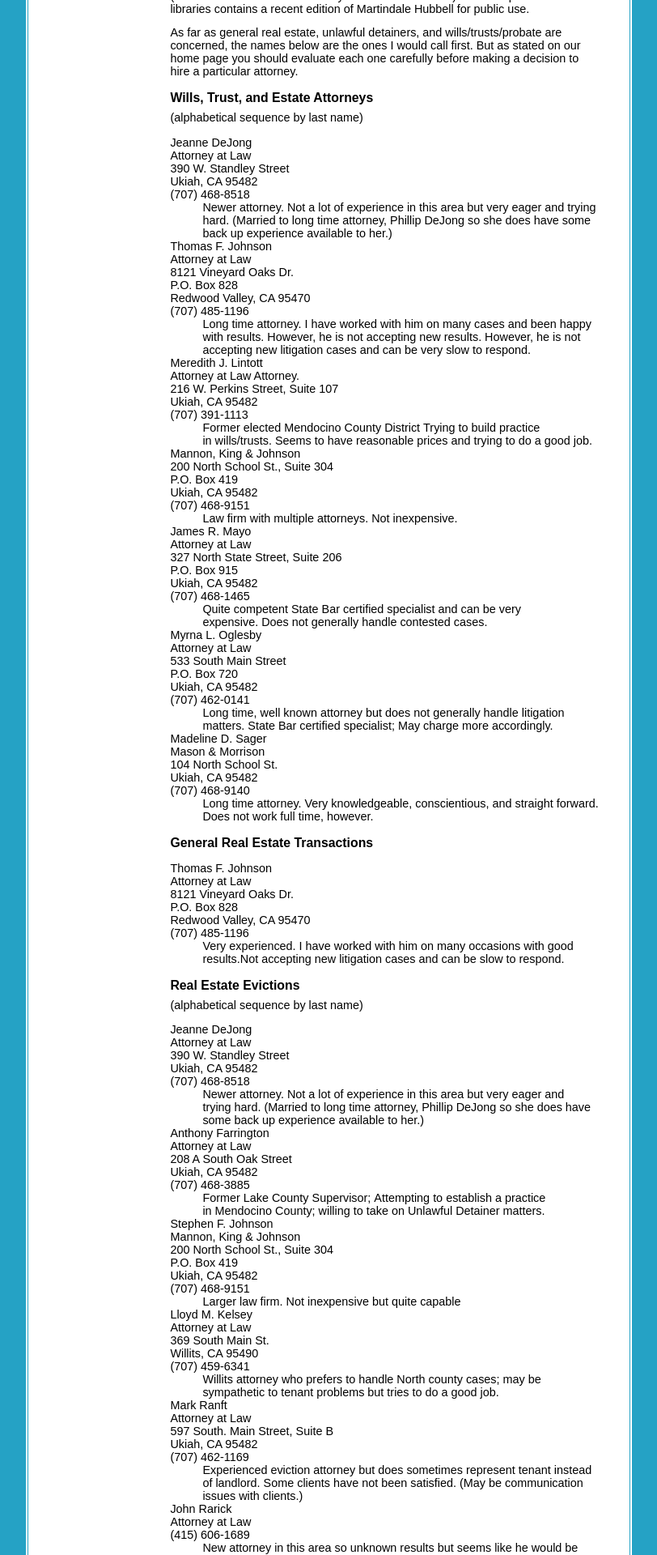
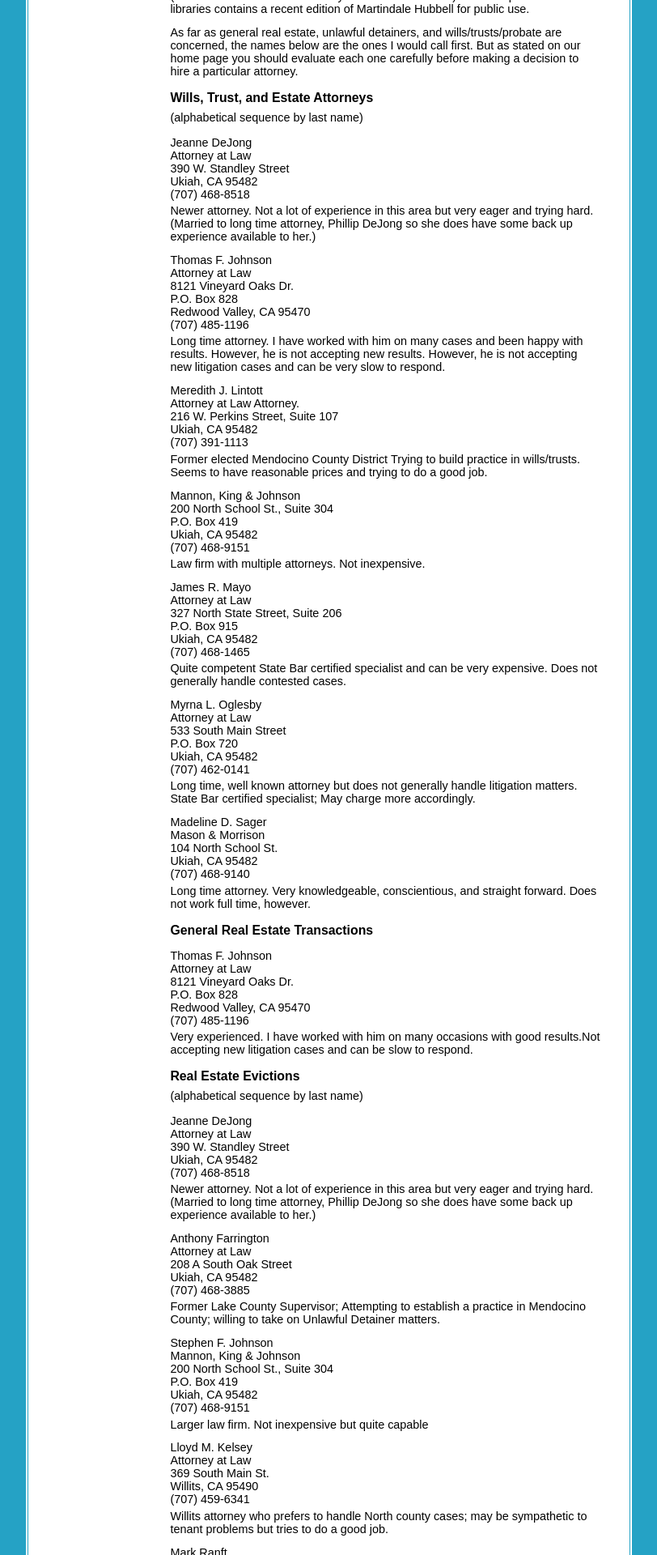
Before and after one commit to benshell/ukiahlawyer.com, a Jekyll site: the page built from referrals/index.html, in a window 1280 px wide. Shown: the part 533-2453 px from the top of the page at 81% size, without its empty margins (234-1046 px from the left). Built offline with Jekyll 4.4.1, drawn with Linux system fonts in a browser that asks for light colours.

Commit message:
Add styles for dt/dd

```diff
--- a/styles/ukiahlawyer.css
+++ b/styles/ukiahlawyer.css
@@ -61,6 +61,12 @@
 }
 h4, h5, h6 {
   font-size: 1em;
+}
+dt {
+  margin: 0.5em 0 0.3em 0;
+}
+dd {
+  margin: 0.3em 0 0.9em 0;
 }
 
 /*
```
